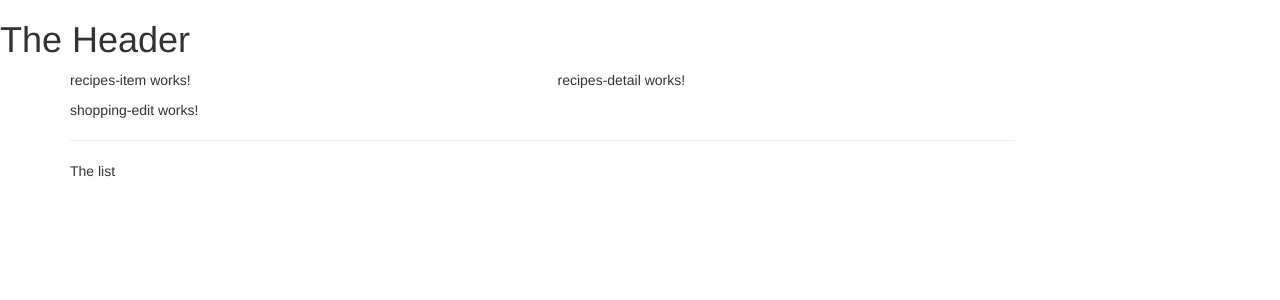
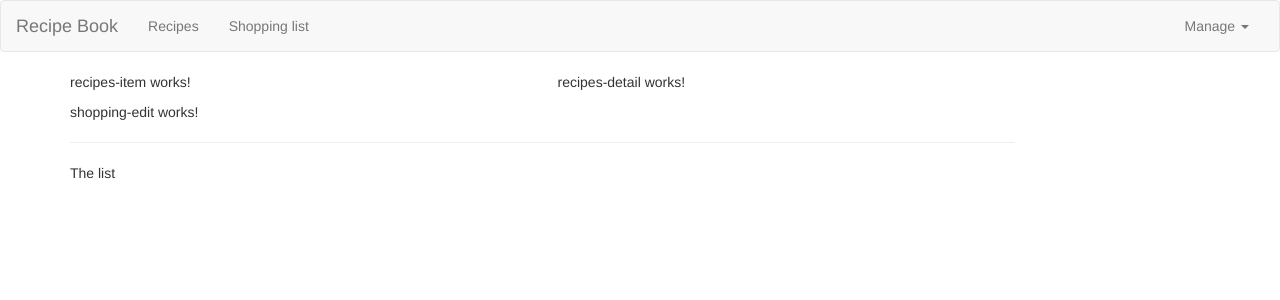
Before and after one commit to lexe-nguyenngoc/recipe-angular, an Angular app: page / in a window 1280 px wide. Shown: the top 300 px of the page. Built offline with nearby package versions, Linux system fonts and the light colour scheme.

Commit message:
feat: implement header UI

```diff
--- a/src/app/header/header.component.htm
+++ b/src/app/header/header.component.htm
@@ -1 +1,36 @@
-<h1>The Header</h1>
+<nav class="navbar navbar-default">
+  <div class="container-fluid">
+    <div class="navbar-header">
+      <button
+        type="button"
+        class="navbar-toggle"
+        (click)="collapsed = !collapsed"
+      >
+        <span class="icon-bar" *ngFor="let iconBar of [1, 2, 3]"></span>
+      </button>
+      <a routerLink="/" class="navbar-brand">Recipe Book</a>
+    </div>
+
+    <div
+      class="navbar-collapse"
+      [class.collapse]="collapsed"
+      (window:resize)="collapsed = true"
+    >
+      <ul class="nav navbar-nav">
+        <li><a href="#">Recipes</a></li>
+        <li><a href="#">Shopping list</a></li>
+      </ul>
+      <ul class="nav navbar-nav navbar-right">
+        <li class="dropdown">
+          <a href="#" class="dropdown-toggle" role="button"
+            >Manage <span class="caret"></span
+          ></a>
+          <ul class="dropdown-menu">
+            <li><a href="#">Save Data</a></li>
+            <li><a href="#">Fetch Data</a></li>
+          </ul>
+        </li>
+      </ul>
+    </div>
+  </div>
+</nav>
--- a/src/app/header/header.component.ts
+++ b/src/app/header/header.component.ts
@@ -4,4 +4,6 @@
   selector: 'app-header',
   templateUrl: './header.component.htm',
 })
-export class HeaderComponent {}
+export class HeaderComponent {
+  collapsed = true;
+}
```
